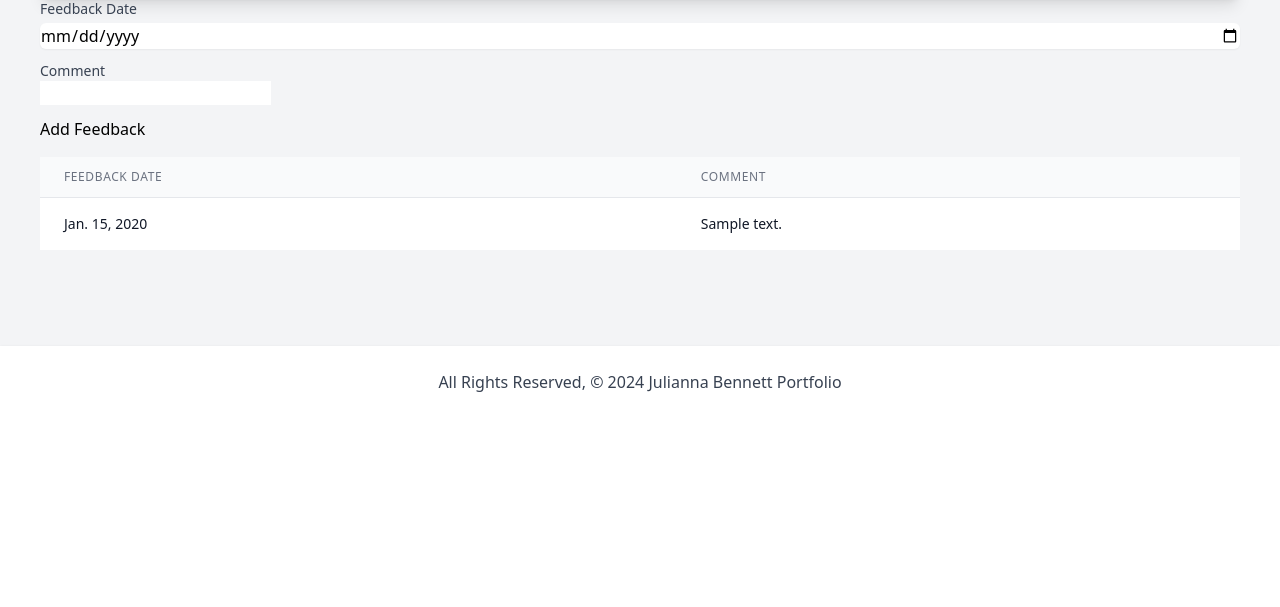
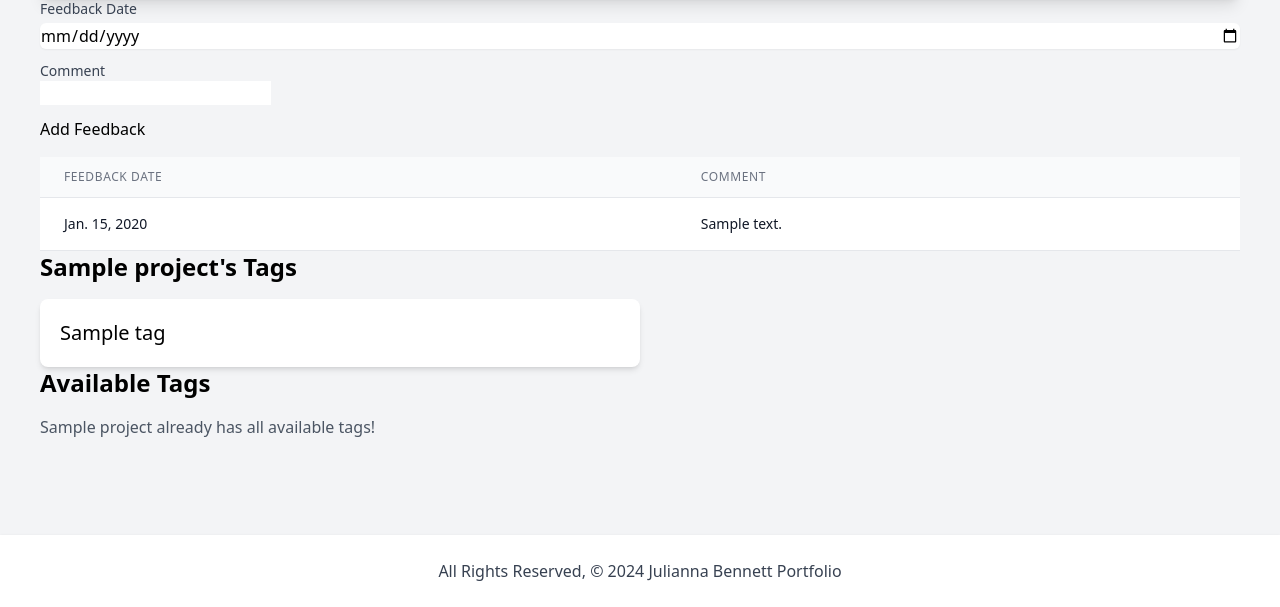
Before and after one commit to julibennett/projectcollector, a Django app: page /projects/1/ in a window 1280 px wide. Shown: the part 413-1020 px from the top of the page. Before the commit the page ends 805 px from the top, so only its background shows below. Run offline with Django 4.2, Linux system fonts and the light colour scheme; tables that the repository leaves empty hold one stand-in row (values such as "Sample post"); some libraries are stand-ins or nearby versions.

Commit message:
part 5 mostly done, many to many implemented

```diff
--- a/projectcollector_app/admin.py
+++ b/projectcollector_app/admin.py
@@ -1,8 +1,9 @@
 from django.contrib import admin
 
-from .models import Project, Feedback
+from .models import Project, Feedback, Tag
 
 # Register your models here.
 
 admin.site.register(Project)
 admin.site.register(Feedback)
+admin.site.register(Tag)
--- a/projectcollector_app/models.py
+++ b/projectcollector_app/models.py
@@ -1,7 +1,15 @@
 from django.db import models
 from django.urls import reverse
 
-# Create your models here.
+class Tag(models.Model):
+    name = models.CharField(max_length=50)
+    description = models.TextField(blank=True)
+
+    def __str__(self):
+        return self.name
+
+    def get_absolute_url(self):
+        return reverse('tags_detail', kwargs={'pk':self.id})
 
 class Project(models.Model):
     name = models.CharField(max_length=100)
@@ -9,6 +17,7 @@ class Project(models.Model):
     description = models.TextField(max_length=300)
     live = models.CharField(max_length=150)
     created = models.CharField(max_length=100)
+    tags = models.ManyToManyField(Tag)
 
     def __str__(self):
         return self.name
--- a/projectcollector_app/templates/projects/detail.html
+++ b/projectcollector_app/templates/projects/detail.html
@@ -58,7 +58,48 @@
         </table>
     </div>
 
+    <hr>
+    <div class="flex flex-col w-full md:w-1/2">
+        <h3 class="text-2xl font-semibold">{{ project.name }}'s Tags</h3>
+        {% if project.tags.count %}
+            {% for tag in project.tags.all %}
+                <div class="bg-white shadow-md rounded-lg overflow-hidden mt-4">
+                    <div class="p-5">
+                        <span class="text-xl font-medium">{{ tag.name }}</span>
+                    </div>
+                    <!-- <div class="bg-gray-100 p-4">
+                        <form action="{% url 'assoc_tag' project.id tag.id %}" method="POST">
+                            {% csrf_token %}
+                            <button type="submit" class="bg-blue-500 hover:bg-blue-700 text-white font-bold py-2 px-4 rounded">Add</button>
+                        </form>
+                    </div> -->
+                </div>
+            {% endfor %}
+        {% else %}
+            <h5 class="mt-4 text-gray-600">No Tags Yet!</h5>
+        {% endif %}
+    </div>
 
+    <div class="flex flex-col w-full md:w-1/2">
+        <h3 class="text-2xl font-semibold">Available Tags</h3>
+        {% if tags.count %}
+            {% for tag in tags.all %}
+                <div class="bg-white shadow-md rounded-lg overflow-hidden mt-4">
+                    <div class="p-5">
+                        <span class="text-xl font-medium">{{ tag.name }}</span>
+                    </div>
+                    <div class="bg-gray-100 p-4">
+                        <form action="{% url 'assoc_tag' project.id tag.id %}" method="POST">
+                            {% csrf_token %}
+                            <button type="submit" class="bg-blue-500 hover:bg-blue-700 text-white font-bold py-2 px-4 rounded">Add</button>
+                        </form>
+                    </div>
+                </div>
+            {% endfor %}
+        {% else %}
+            <h5 class="mt-4 text-gray-600">{{project.name}} already has all available tags!</h5>
+        {% endif %}
+    </div>
 
 </div>
 
--- a/projectcollector_app/urls.py
+++ b/projectcollector_app/urls.py
@@ -9,6 +9,14 @@ urlpatterns = [
     path('projects/create/', views.ProjectCreate.as_view(), name='projects_create'),
     path('projects/<int:pk>/update/', views.ProjectUpdate.as_view(), name='projects_update'),
     path('projects/<int:pk>/delete/', views.ProjectDelete.as_view(), name='projects_delete'),
-    path('projects/<int:pk>/add_feedback/', views.add_feedback, name='add_feedback')
+    path('projects/<int:pk>/add_feedback/', views.add_feedback, name='add_feedback'),
+    path('projects/<int:pk>/assoc_tag/<int:tag_pk>/', views.assoc_tag, name='assoc_tag'),
+
+        ## TAG URLS ##
+    path('tags/', views.TagList.as_view(), name='tags_index'),
+    path('tags/<int:pk>/', views.TagDetail.as_view(), name='tags_detail'),
+    path('tags/create/', views.TagCreate.as_view(), name='tags_create'),
+    path('tags/<int:pk>/update/', views.TagUpdate.as_view(), name='tags_update'),
+    path('tags/<int:pk>/delete/', views.TagDelete.as_view(), name='tags_delete'),
 
 ]
--- a/projectcollector_app/views.py
+++ b/projectcollector_app/views.py
@@ -1,6 +1,7 @@
 from django.shortcuts import render, redirect
 from django.views.generic.edit import CreateView, UpdateView, DeleteView
-from .models import Project
+from django.views.generic import ListView, DetailView
+from .models import Project, Tag
 from .forms import FeedbackForm
 
 # Create your views here.
@@ -28,10 +29,14 @@ def projects_index(request):
 
 def projects_detail(request, project_id):
    project = Project.objects.get(id=project_id)
+   tags = Tag
+   id_list = project.tags.all().values_list('id')
+   tags_project_doesnt_have = Tag.objects.exclude(id__in=id_list)
    feedback_form = FeedbackForm()
    return render(request, 'projects/detail.html', {
       'project': project,
       'feedback_form': feedback_form,
+      'tags': tags_project_doesnt_have,
       })
 
 def add_feedback(request, pk):
@@ -42,9 +47,13 @@ def add_feedback(request, pk):
       new_feedback.save()
    return redirect('detail', project_id=pk)
 
+def assoc_tag(request, pk, tag_pk):
+   Project.objects.get(id=pk).tags.add(tag_pk)
+   return redirect('detail', project_id=pk)
+
 class ProjectCreate(CreateView):
   model = Project
-  fields = '__all__'
+  fields = ['name', 'technologies', 'description', 'live', 'created']
 
 class ProjectUpdate(UpdateView):
   model = Project
@@ -53,3 +62,21 @@ class ProjectUpdate(UpdateView):
 class ProjectDelete(DeleteView):
   model = Project
   success_url = '/projects'
+
+class TagList(ListView):
+  model = Tag
+
+class TagDetail(DetailView):
+  model = Tag
+
+class TagCreate(CreateView):
+  model = Tag
+  fields = '__all__'
+
+class TagUpdate(UpdateView):
+  model = Tag
+  fields = ['name']
+
+class TagDelete(DeleteView):
+  model = Tag
+  success_url = '/tags'
```
Also changed, not shown: projectcollector_app/templates/projectcollector_app/tag_confirm_delete.html (added, +15 -0 lines), projectcollector_app/templates/projectcollector_app/tag_detail.html (added, +20 -0 lines), projectcollector_app/templates/projectcollector_app/tag_form.html (added, +31 -0 lines), projectcollector_app/templates/projectcollector_app/tag_list.html (added, +18 -0 lines), projectcollector_app/migrations/0003_tag_alter_feedback_options_alter_feedback_date.py (added), projectcollector_app/migrations/0004_alter_tag_description.py (added), projectcollector_app/migrations/0005_project_tags.py (added).
